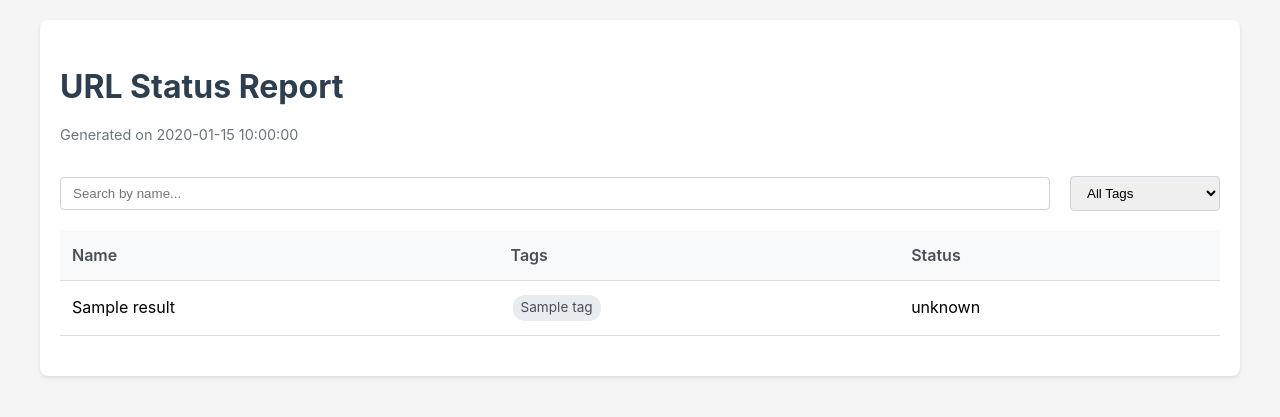
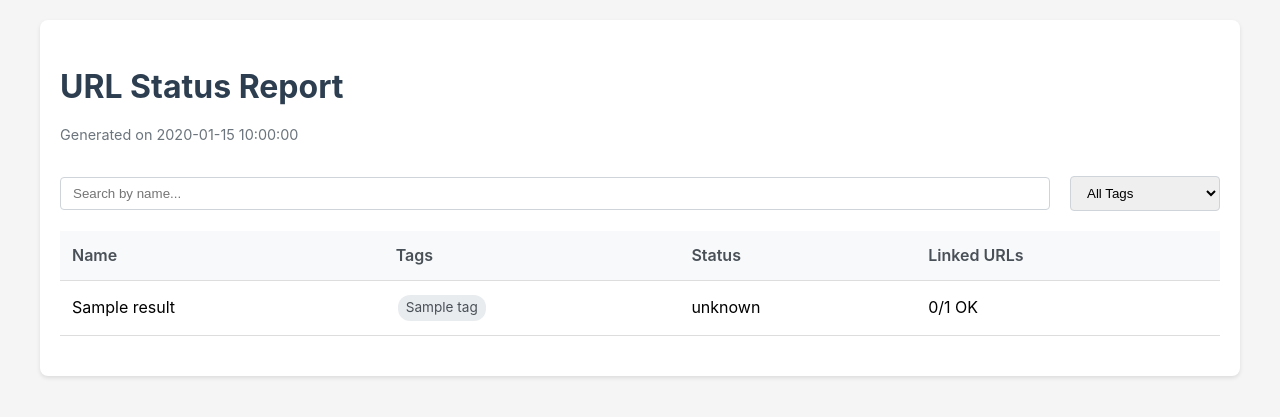
Before and after one commit to da-advisors/gov-multi-monitor, a Python web app: template src/multi_monitor/templates/multi_page/index.html in a window 1280 px wide. Shown: the top 417 px of the page. Run offline with Jinja, Linux system fonts and the light colour scheme; the template is opened without the code that fills it: most values are stand-ins (such as "Sample title", 1, 10 or a date in 2020); some libraries are stand-ins or nearby versions.

Commit message:
Add files via upload

```diff
--- a/src/multi_monitor/templates/multi_page/index.html
+++ b/src/multi_monitor/templates/multi_page/index.html
@@ -150,6 +150,7 @@
                     <th>Name</th>
                     <th>Tags</th>
                     <th>Status</th>
+                    <th>Linked URLs</th>
                 </tr>
             </thead>
             <tbody>
@@ -175,6 +176,15 @@
                             {% endif %}
                         {% else %}
                             {{ result.status }}
+                        {% endif %}
+                    </td>
+                    <td>
+                        {% if result.linked_url_results %}
+                            {% set ok_count = result.linked_url_results|selectattr('status', 'equalto', 'ok')|list|length %}
+                            {% set total = result.linked_url_results|length %}
+                            {{ ok_count }}/{{ total }} OK
+                        {% else %}
+                            -
                         {% endif %}
                     </td>
                 </tr>
```
